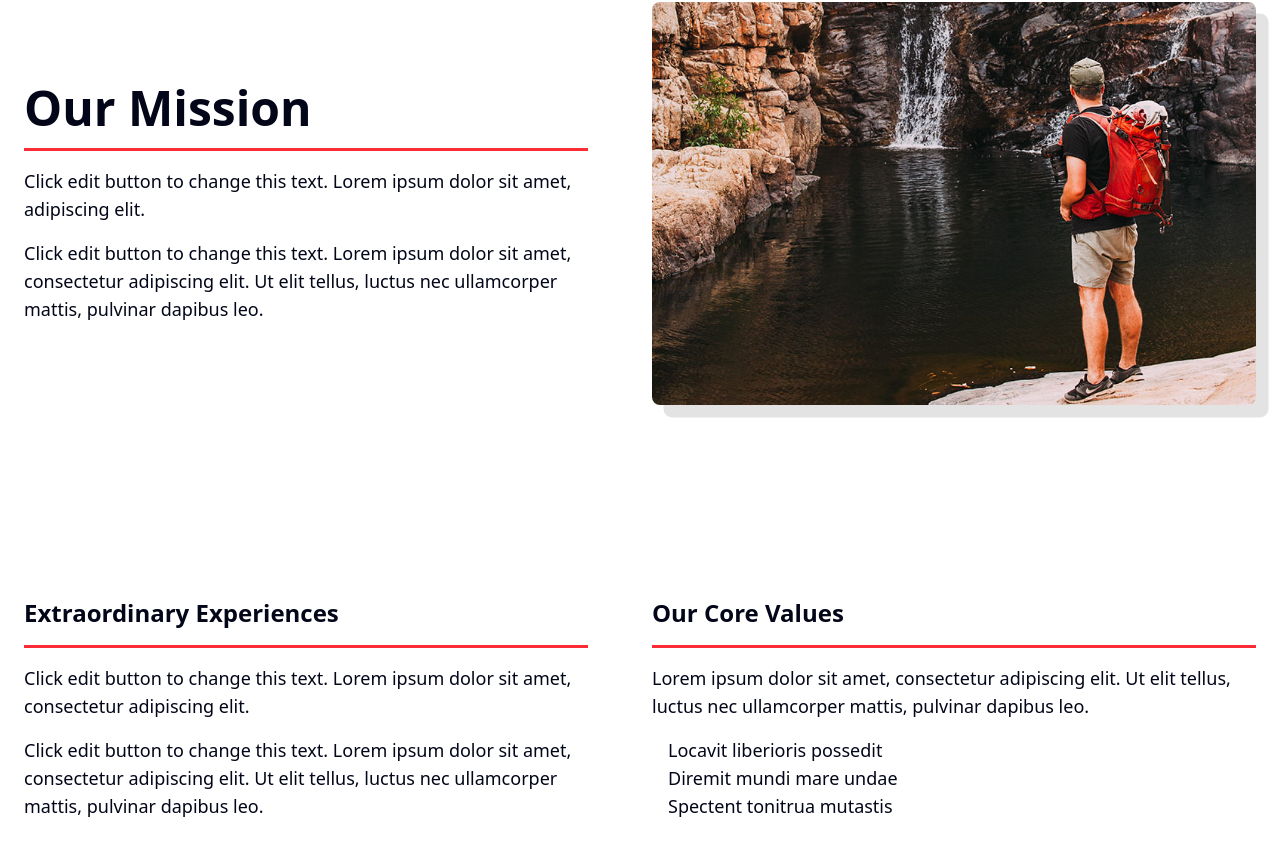
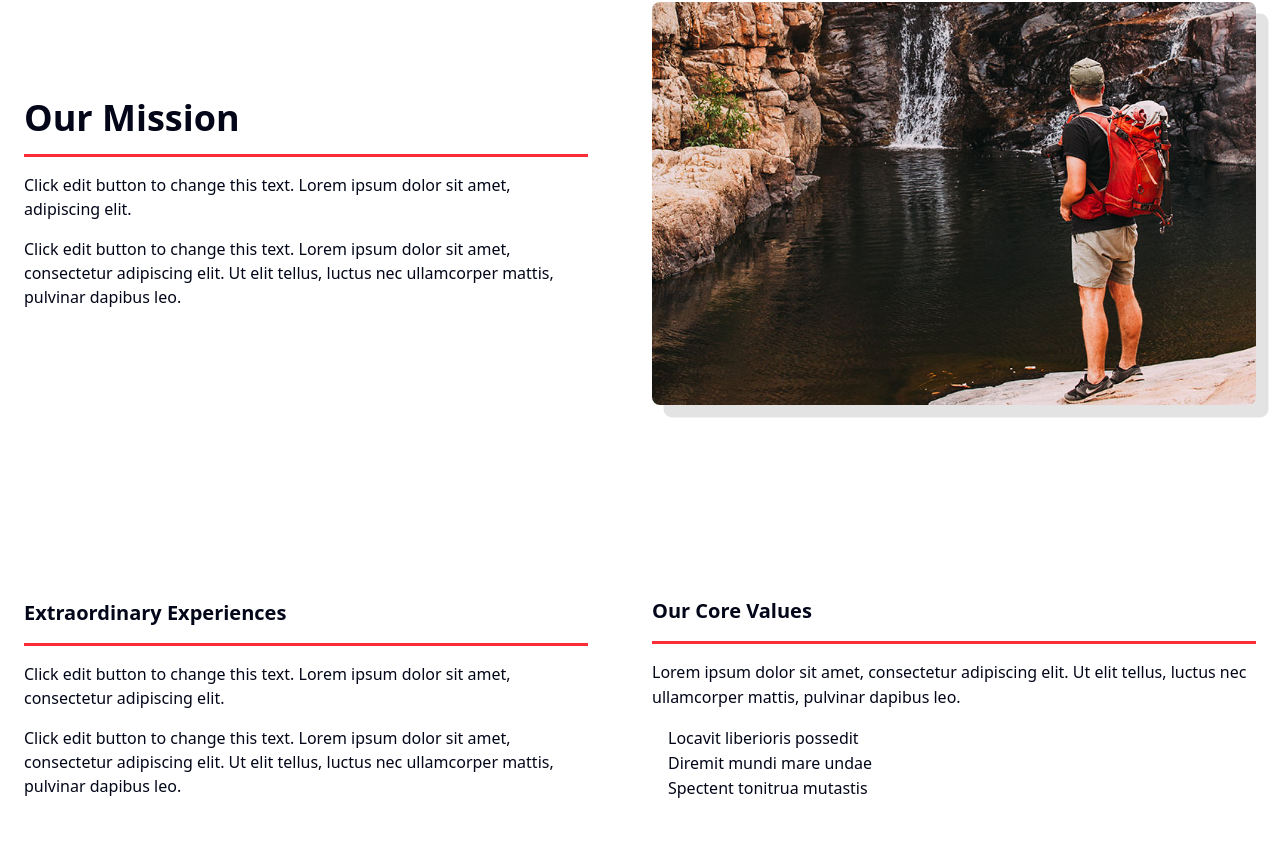
Before and after one commit to arkogain/outdoor-adventures-nextjs, a Next.js app: page /about in a window 1280 px wide. Shown: the part 654-1500 px from the top of the page. Built offline with nearby package versions, Linux system fonts and the light colour scheme.

Commit message:
update on about page

```diff
--- a/src/app/about/page.tsx
+++ b/src/app/about/page.tsx
@@ -1,6 +1,5 @@
 import Hero from "@/components/About/Hero";
 import OurMission from "@/components/About/OurMission";
-import Value from "@/components/About/Value";
 import { Metadata } from "next";
 
 
@@ -17,8 +16,7 @@ const page = () => {
   <OurMission/>
 
 
-  {/* value section  */}
-  <Value/>
+
   </>;
 };
 
--- a/src/components/About/Hero.tsx
+++ b/src/components/About/Hero.tsx
@@ -4,7 +4,7 @@ const Hero = () => {
 
             <div className="bg-[url('/about/about-bg.jpg')]  bg-cover bg-center bg-no-repeat h-[70dvh] ">
             <div className="bg-black/30 h-[70dvh] grid place-items-center text-center px-6">
-                <div className=" text-5xl lg:text-7xl font-bold text-white">Who We Are?</div>
+                <div className=" text-4xl lg:text-6xl font-bold text-white">Who We Are?</div>
              </div>
             </div>
 
--- a/src/components/About/OurMission.tsx
+++ b/src/components/About/OurMission.tsx
@@ -5,12 +5,59 @@ const OurMission = () => {
         <>
           <div className=" py-24 px-6 mx-auto max-w-7xl grid grid-cols-1 place-items-center text-start gap-6 lg:grid-cols-2 lg:space-x-10">
             <div className="space-y-4">
-            <div className="font-bold text-5xl">Our Mission</div>
+            <div className="font-bold text-4xl">Our Mission</div>
             <div className="border-b-3 border-red-500 px-6 md:px-8 w-[24]"></div>
-            <div className="text-lg ">Click edit button to change this text. Lorem ipsum dolor sit amet, adipiscing elit.</div>
-            <div className="text-lg ">Click edit button to change this text. Lorem ipsum dolor sit amet, consectetur adipiscing elit. Ut elit tellus, luctus nec ullamcorper mattis, pulvinar dapibus leo.</div>
+            <div className="text-[16px] ">Click edit button to change this text. Lorem ipsum dolor sit amet, adipiscing elit.</div>
+            <div className="text-[16px] ">Click edit button to change this text. Lorem ipsum dolor sit amet, consectetur adipiscing elit. Ut elit tellus, luctus nec ullamcorper mattis, pulvinar dapibus leo.</div>
             </div>
             <Image src={"/about/our-mission.jpg"} alt="" height={800} width={800} className="h-auto w-auto rounded-md shadow-[12px_12px_0px_.5px_rgba(184,184,184,0.4)] lg:w-[500]"/>
+            </div>
+
+
+        {/* values  */}
+         <div className="py-24 px-6 mx-auto max-w-7xl grid grid-cols-1 place-items-center text-start gap-6 lg:grid-cols-2 lg:space-x-10">
+            {/* experience */}
+            <div className="space-y-4">
+                <div className="font-bold text-xl">Extraordinary Experiences</div>
+                <div className="border-b-3 border-red-500 px-6 md:px-8 w-[24]"></div>
+                <div className="text-[16px] ">Click edit button to change this text. Lorem ipsum dolor sit amet, consectetur adipiscing elit.</div>
+                <div className="text-[16px] ">Click edit button to change this text. Lorem ipsum dolor sit amet, consectetur adipiscing elit. Ut elit tellus, luctus nec ullamcorper mattis, pulvinar dapibus leo.</div>
+            </div>
+            {/* experience */}
+
+
+
+            {/* core value  */}
+            <div className="space-y-4 text-lg">
+            <div className="font-bold text-xl">Our Core Values</div>
+            <div className="border-b-3 border-red-500 px-6 md:px-8 w-[24]"></div>
+            <div className="text-[16px] ">Lorem ipsum dolor sit amet, consectetur adipiscing elit. Ut elit tellus, luctus nec ullamcorper mattis, pulvinar dapibus leo.</div>
+            <div className="text-[16px] ">
+                <div className="flex items-center gap-4">
+                    <div className="border-b-3 border-red-500   w-[12]"></div>
+                    <div className="">Locavit liberioris possedit</div>
+                </div>
+
+                <div className="flex items-center gap-4">
+                    <div className="border-b-3 border-red-500   w-[12]"></div>
+                    <div className="">Diremit mundi mare undae</div>
+                </div>
+
+                <div className="flex items-center gap-4">
+                    <div className="border-b-3 border-red-500   w-[12]"></div>
+                    <div className="">Spectent tonitrua mutastis</div>
+                </div>
+
+            </div>
+            </div>
+            {/* core value  */}
+
+
+
+
+
+
+
             </div>
         </>
     );
--- a/src/components/About/Value.tsx
+++ /dev/null
@@ -1,52 +0,0 @@
-const Value = () => {
-    return (
-        <>
-         <div className="py-24 px-6 mx-auto max-w-7xl grid grid-cols-1 place-items-center text-start gap-6 lg:grid-cols-2 lg:space-x-10">
-            {/* experience */}
-            <div className="space-y-4">
-                <div className="font-bold text-2xl">Extraordinary Experiences</div>
-                <div className="border-b-3 border-red-500 px-6 md:px-8 w-[24]"></div>
-                <div className="text-lg">Click edit button to change this text. Lorem ipsum dolor sit amet, consectetur adipiscing elit.</div>
-                <div className="text-lg">Click edit button to change this text. Lorem ipsum dolor sit amet, consectetur adipiscing elit. Ut elit tellus, luctus nec ullamcorper mattis, pulvinar dapibus leo.</div>
-            </div>
-            {/* experience */}
-
-
-
-            {/* core value  */}
-            <div className="space-y-4 text-lg">
-            <div className="font-bold text-2xl">Our Core Values</div>
-            <div className="border-b-3 border-red-500 px-6 md:px-8 w-[24]"></div>
-            <div className="">Lorem ipsum dolor sit amet, consectetur adipiscing elit. Ut elit tellus, luctus nec ullamcorper mattis, pulvinar dapibus leo.</div>
-            <div className="">
-                <div className="flex items-center gap-4">
-                    <div className="border-b-3 border-red-500   w-[12]"></div>
-                    <div className="">Locavit liberioris possedit</div>
-                </div>
-
-                <div className="flex items-center gap-4">
-                    <div className="border-b-3 border-red-500   w-[12]"></div>
-                    <div className="">Diremit mundi mare undae</div>
-                </div>
-
-                <div className="flex items-center gap-4">
-                    <div className="border-b-3 border-red-500   w-[12]"></div>
-                    <div className="">Spectent tonitrua mutastis</div>
-                </div>
-
-            </div>
-            </div>
-            {/* core value  */}
-
-
-
-
-
-
-
-            </div>
-        </>
-    );
-}
-
-export default Value;
```
